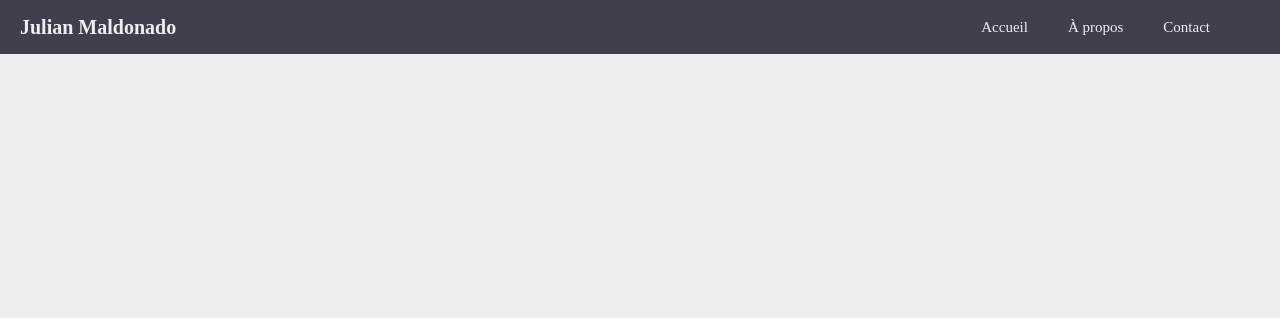
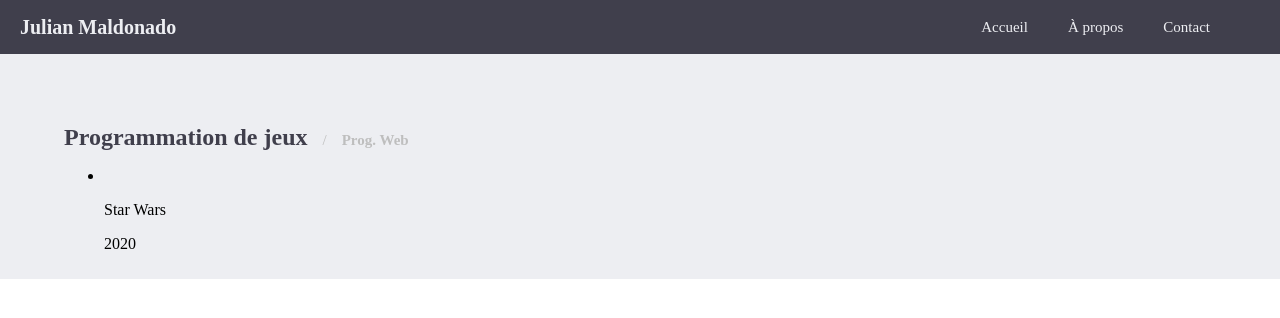
Before and after one commit to JAMC8/portfolio-web, a React (Create React App) app: page /projets in a window 1280 px wide. Shown: the top 318 px of the page. Built offline with nearby package versions, Linux system fonts and the light colour scheme.

Commit message:
avancement page projets

```diff
--- a/src/composants/Contact.jsx
+++ b/src/composants/Contact.jsx
@@ -4,7 +4,7 @@ import MenuSecondaire from "./MenuSecondaire";
 export default function Contact(props)
 {
     return(
-        <div>
+        <div className="foo">
             <MenuSecondaire />
             <div className="ContenuPrincipal">
                 <div className="Contact">
--- a/src/composants/PageProjets.jsx
+++ b/src/composants/PageProjets.jsx
@@ -1,16 +1,26 @@
 import './scss/PageProjets.scss';
 import MenuSecondaire from "./MenuSecondaire";
+import Projet from "./Projet";
 
 export default function PageProjets(props)
 {
     return(
-        <div>
-            <MenuSecondaire />
-            <div className="ContenuPrincipal">
-                <div className="PageProjets">
-
+        <>
+            <div>
+                <MenuSecondaire />
+                <div className="ContenuPrincipal">
+                    <div className="PageProjets">
+                        <div className="nav">
+                            <h2>Programmation de jeux</h2>
+                            <span>/</span>
+                            <h3>Prog. Web</h3>
+                        </div>
+                        <ul>
+                            <Projet/>
+                        </ul>
+                    </div>
                 </div>
             </div>
-        </div>
+        </>
     );
 }
--- /dev/null
+++ b/src/composants/Projet.jsx
@@ -0,0 +1,14 @@
+import './scss/Projet.scss';
+
+export default function Projet(props)
+{
+    return(
+        <li>
+            <img src="" />
+            <div className="info">
+                <p className="nom">Star Wars</p>
+                <p className="annee">2020</p>
+            </div>
+        </li>
+    );
+}
--- a/src/composants/scss/Appli.scss
+++ b/src/composants/scss/Appli.scss
@@ -1,5 +1,6 @@
 .Appli
 {
+    height: 100%;
     a, a:visited, a:active, a:link
     {
         color: inherit;
@@ -12,11 +13,16 @@
         margin: 0;
     }
 
+    .foo
+    {
+        height: 100%;
+
+    }
+
     .ContenuPrincipal
     {
         background-color: #EDEEF2;
-        height: 100vh;
+        height: 100%; //100vh
     }
 
-
 }
--- a/src/composants/scss/Contact.scss
+++ b/src/composants/scss/Contact.scss
@@ -2,7 +2,7 @@
 {
     width: 70%;
     margin: auto;
-    padding: 100px 15px 0 15px;
+    padding: 100px 15px 10px 15px;
     font-family: 'Montserrat';
     color: #2490f4;
 
--- a/src/composants/scss/PageProjets.scss
+++ b/src/composants/scss/PageProjets.scss
@@ -0,0 +1,45 @@
+.PageProjets
+{
+    width: 90%;
+    margin: auto;
+    padding: 70px 15px 10px 15px;
+    font-family: 'Montserrat';
+
+    .nav
+    {
+        display: flex;
+        align-items: baseline;
+
+        //justify-content: space-between;
+
+        //width: 420px;
+
+        flex-wrap: wrap;
+
+        h2
+        {
+            color: #403F4C;
+            font-weight: bold;
+        }
+
+
+        h3
+        {
+           &:hover
+            {
+                color: #2490f4; // 403F4C or 2490f4
+            }
+        }
+
+        h2, span
+        {
+            margin-right: 15px;
+        }
+
+        span, h3
+        {
+            color: #bebebe;
+            font-size: 15px;
+        }
+    }
+}
--- a/src/index.scss
+++ b/src/index.scss
@@ -3,4 +3,9 @@ html, body
     width: 100%;
     height: 100%;
     margin: 0;
+
+    #racine
+    {
+        height: 100%;
+    }
 }
```
Also changed, not shown: src/composants/scss/Projet.scss (added).
